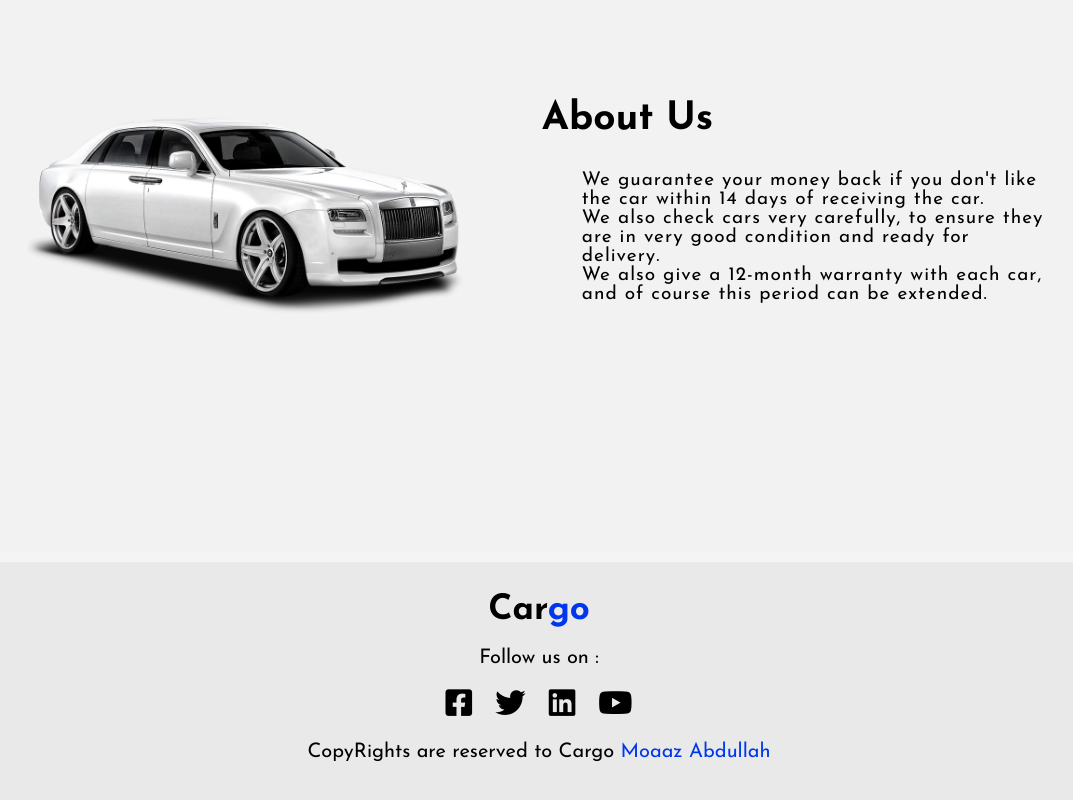
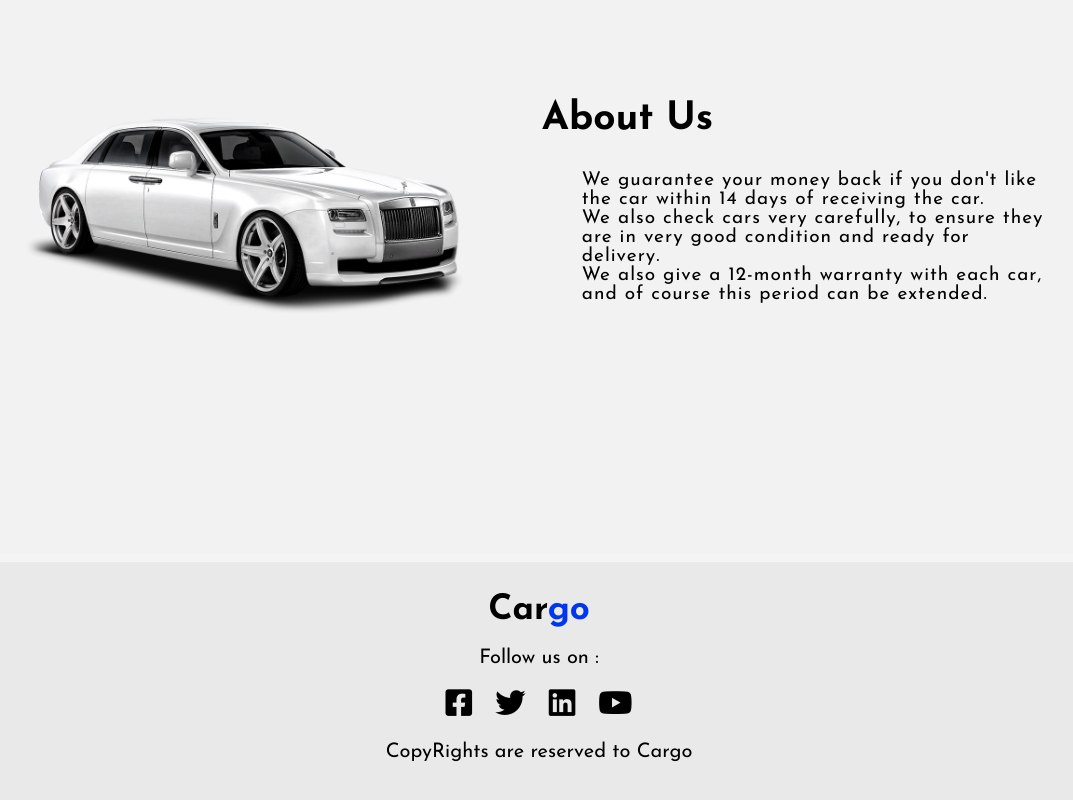
Before and after one commit to moaaz-abdullah/cargo, a plain HTML site: page index.html in a window 1280 px wide. Shown: the part 1949-2749 px from the top of the page, without its empty margins (101-1174 px from the left). Drawn offline with Linux system fonts and the light colour scheme.

Commit message:
Update index.html

```diff
--- a/index.html
+++ b/index.html
@@ -142,7 +142,7 @@
             <a href="#"><i class="fa-brands fa-linkedin"></i></a>
             <a href="#"><i class="fa-brands fa-youtube"></i></a>
         </div>
-        <p class="end">CopyRights are reserved to Cargo <span>Moaaz Abdullah</span></p>
+        <p class="end">CopyRights are reserved to Cargo</p>
     </section>
 
 
```
